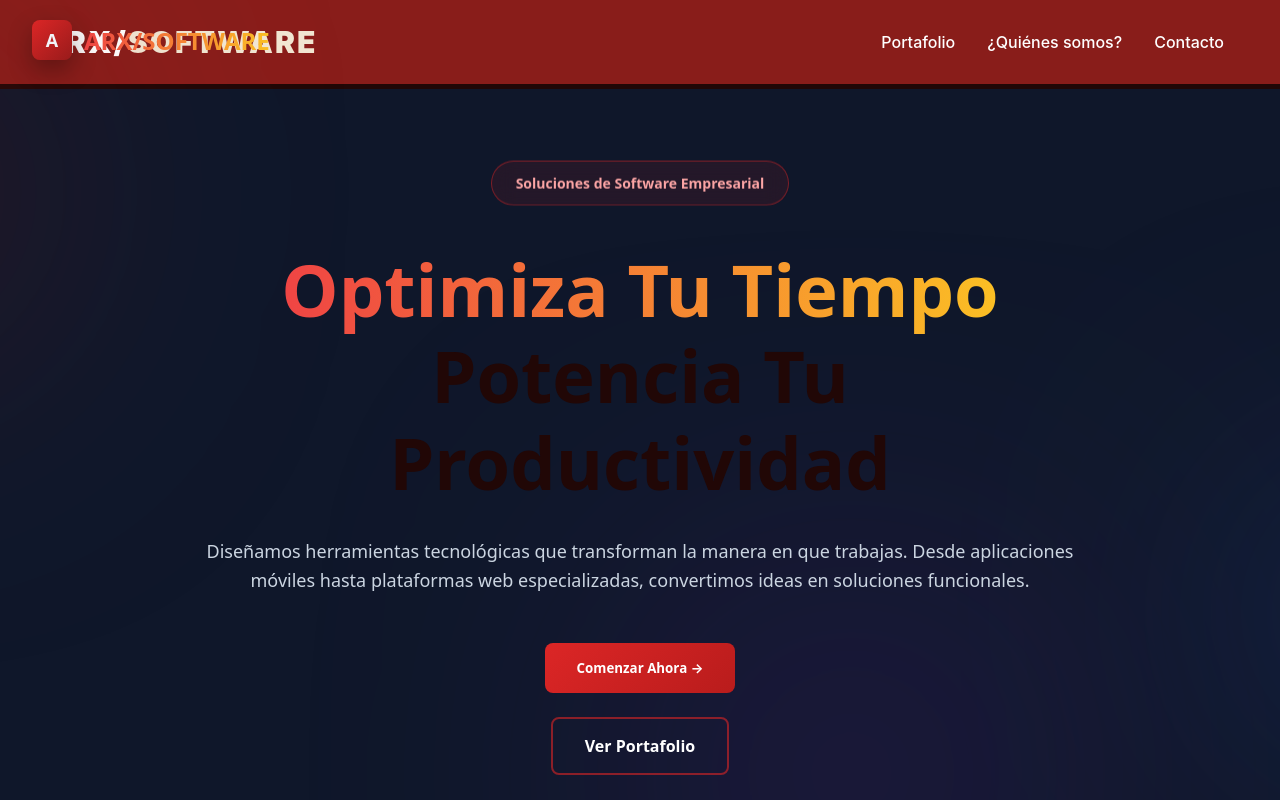
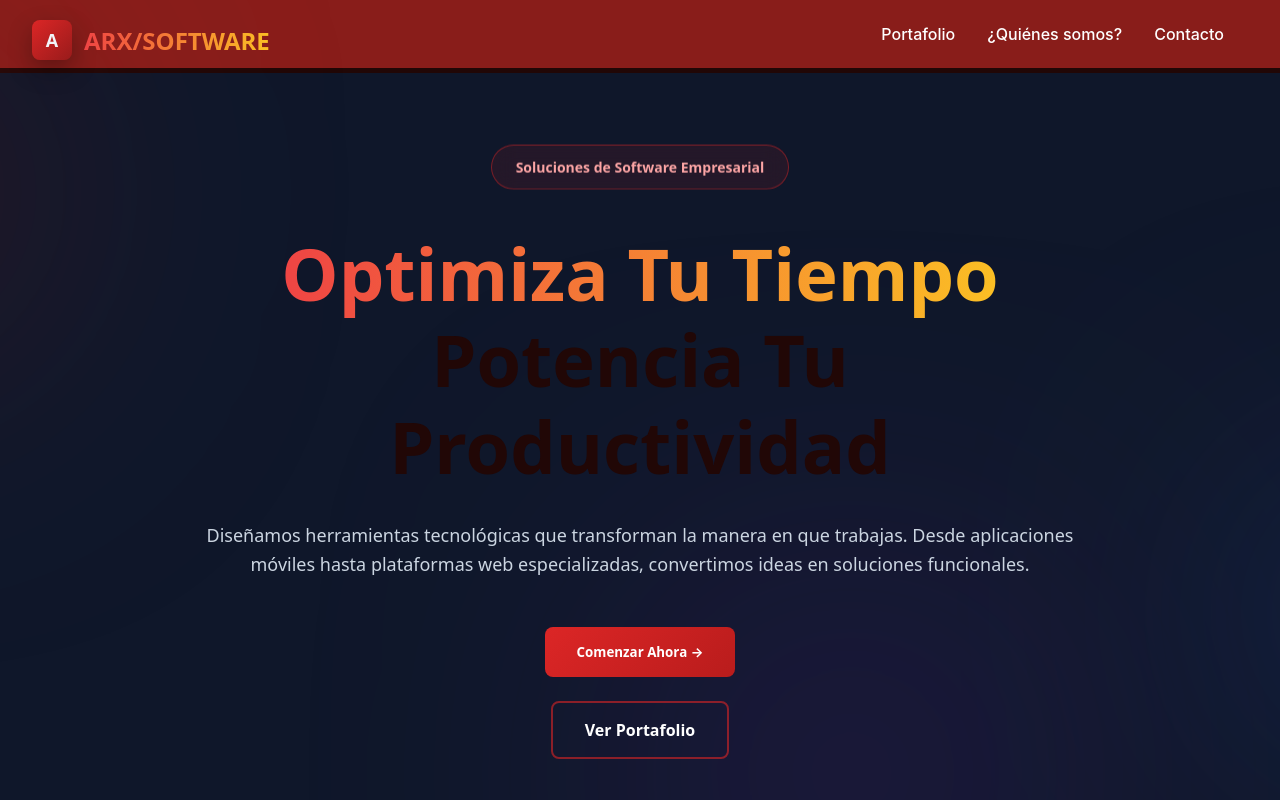
Before and after one commit to maruchanazalia/LadingARX, a React (Vite) app: page / in a window 1280 px wide. Shown: the top 800 px of the page. Built offline with nearby package versions, Linux system fonts and the light colour scheme.

Commit message:
detalles

```diff
--- a/src/components/Header.tsx
+++ b/src/components/Header.tsx
@@ -4,10 +4,7 @@ const Header = () => (
   <header style={{ background: '#891D1A', color: '#fff', padding: '1.5rem 0', borderBottom: '5px solid #210706', boxShadow: '0 2px 6px #891D1A12' }}>
     <div style={{ maxWidth: 1200, margin: '0 auto', display: 'flex', alignItems: 'center', justifyContent: 'space-between' }}>
       <div style={{ display: 'flex', alignItems: 'center', gap: 12 }}>
-        {/* Aquí puedes poner un logo SVG si lo tienes */}
-        <span aria-label="ARX LOGO" style={{ fontWeight: 900, fontSize: 30, letterSpacing: '2px' }}>
-          ARX/<span style={{ color: '#F1E6D2' }}>SOFTWARE</span>
-        </span>
+
       </div>
       <nav>
         <a href="#portfolio" style={{ color: '#fff', margin: '0 16px', textDecoration: 'none', fontWeight: 500 }}>Portafolio</a>
--- a/src/pages/Home.tsx
+++ b/src/pages/Home.tsx
@@ -166,7 +166,7 @@ export default function ARXSoftware() {
       </section>
 
       {/* Quiénes Somos */}
-      <section id="quienes" style={{ position: 'relative', paddingTop: '6rem', paddingBottom: '6rem', paddingLeft: '1rem', paddingRight: '1rem', zIndex: 10 }}>
+      <section id="about" style={{ position: 'relative', paddingTop: '6rem', paddingBottom: '6rem', paddingLeft: '1rem', paddingRight: '1rem', zIndex: 10 }}>
         <div style={{ maxWidth: '80rem', margin: '0 auto' }}>
           <div style={{ textAlign: 'center', marginBottom: '5rem' }}>
             <h2 style={{ fontSize: 'clamp(2rem, 5vw, 3rem)', fontWeight: 900, marginBottom: '1.5rem' }}>Innovación con Propósito</h2>
@@ -201,7 +201,7 @@ export default function ARXSoftware() {
       </section>
 
       {/* Portafolio */}
-      <section id="portafolio" style={{ position: 'relative', paddingTop: '6rem', paddingBottom: '6rem', paddingLeft: '1rem', paddingRight: '1rem', zIndex: 10 }}>
+      <section id="portfolio" style={{ position: 'relative', paddingTop: '6rem', paddingBottom: '6rem', paddingLeft: '1rem', paddingRight: '1rem', zIndex: 10 }}>
         <div style={{ maxWidth: '80rem', margin: '0 auto' }}>
           <div style={{ textAlign: 'center', marginBottom: '5rem' }}>
             <h2 style={{ fontSize: 'clamp(2rem, 5vw, 3rem)', fontWeight: 900, marginBottom: '1.5rem' }}>Proyectos que Impulsan Negocios</h2>
@@ -226,7 +226,7 @@ export default function ARXSoftware() {
       </section>
 
       {/* Contacto */}
-      <section id="contacto" style={{ position: 'relative', paddingTop: '6rem', paddingBottom: '6rem', paddingLeft: '1rem', paddingRight: '1rem', zIndex: 10 }}>
+      <section id="contact" style={{ position: 'relative', paddingTop: '6rem', paddingBottom: '6rem', paddingLeft: '1rem', paddingRight: '1rem', zIndex: 10 }}>
         <div style={{ maxWidth: '56rem', margin: '0 auto' }}>
           <div style={{ textAlign: 'center', marginBottom: '5rem' }}>
             <h2 style={{ fontSize: 'clamp(2rem, 5vw, 3rem)', fontWeight: 900, marginBottom: '1.5rem' }}>Listo para Transformar</h2>
```
